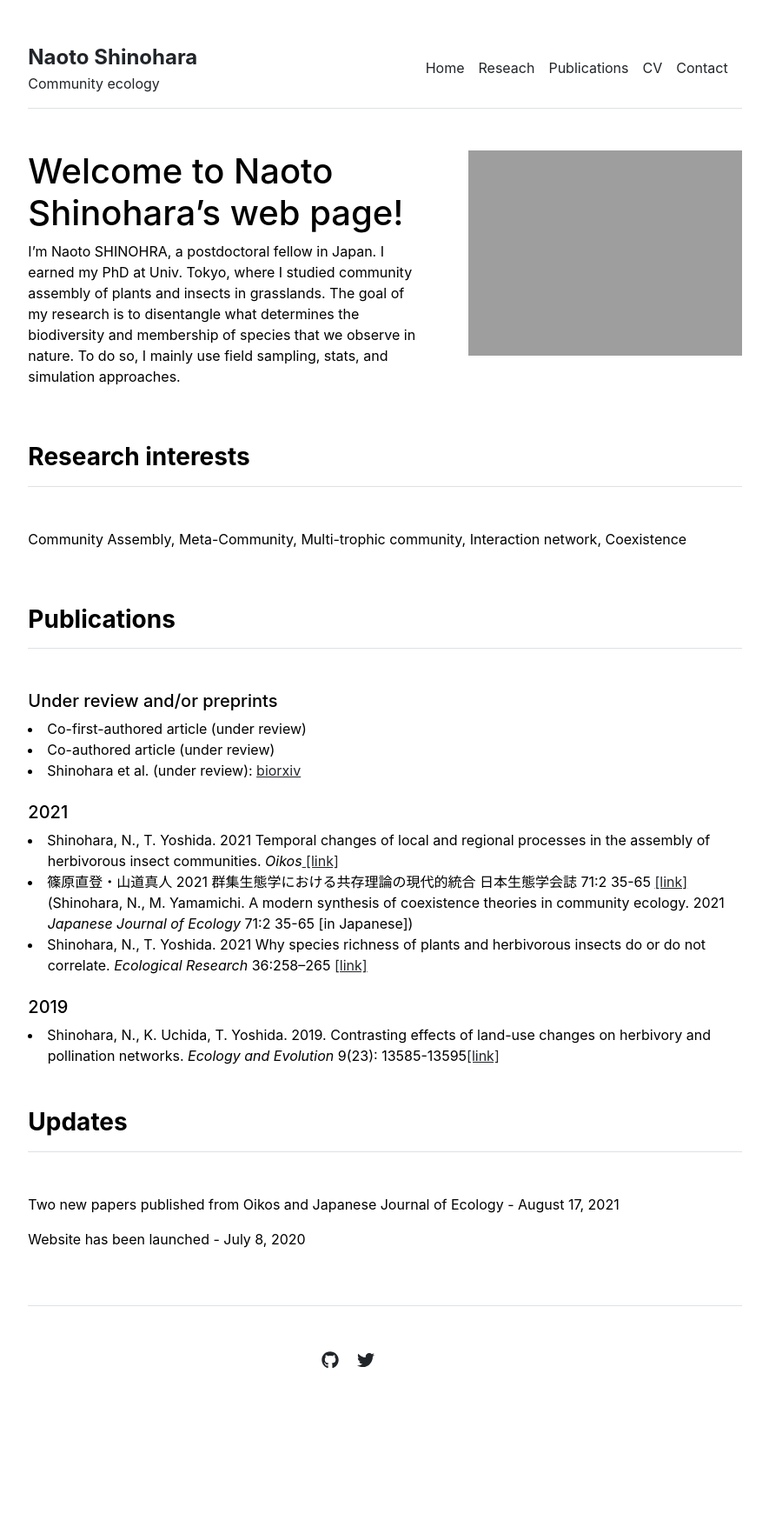
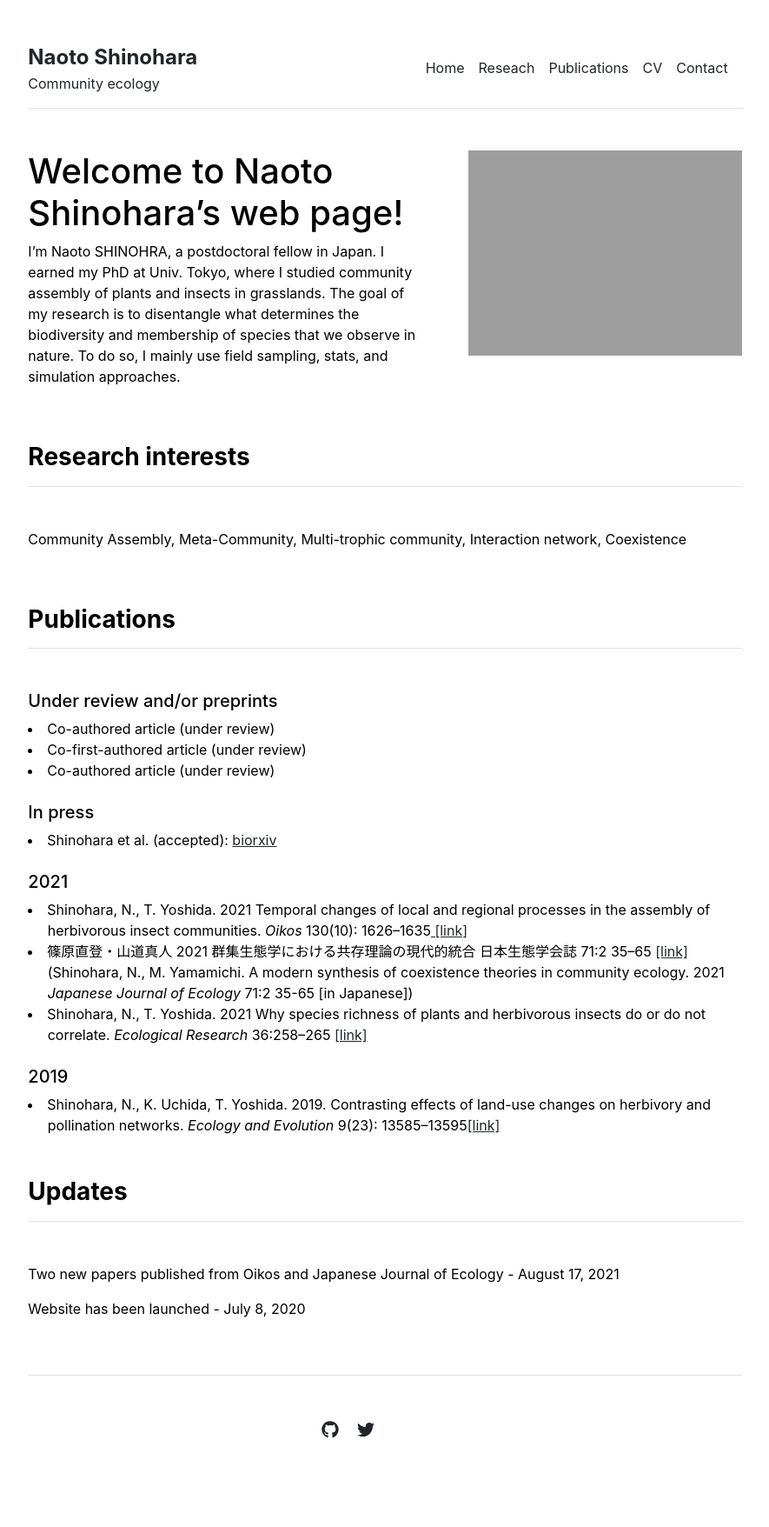
Before and after one commit to snaoto/snaoto.github.io, a Jekyll site: the page built from index.md, in a window 1280 px wide. Shown: the whole page at 87% size, without its empty margins (197-1082 px from the left). Built offline with Jekyll 4.4.1, drawn with Linux system fonts in a browser that asks for light colours; before the commit the page ends 1676 px from its top, so only the background shows below that.

Commit message:
updataed the publications

```diff
--- a/_includes/publications.html
+++ b/_includes/publications.html
@@ -23,17 +23,20 @@
     <h3 class="fw-bold border-bottom pb-3 mb-5">Publications</h3>
 
     <h5>Under review and/or preprints</h5>
+    <li>Co-authored article (under review)</li>
     <li>Co-first-authored article (under review)</li>
     <li>Co-authored article (under review)</li>
-    <li>Shinohara et al. (under review): <a href = https://www.biorxiv.org/content/10.1101/2021.04.29.442042v1 target="_blank">biorxiv</a></li>
+
+    <br><h5>In press</h5>
+    <li>Shinohara et al. (accepted): <a href = https://www.biorxiv.org/content/10.1101/2021.04.29.442042v1 target="_blank">biorxiv</a></li>
 
     <br><h5>2021</h5>
-    <li>Shinohara, N., T. Yoshida. 2021 Temporal changes of local and regional processes in the assembly of herbivorous insect communities. <i>Oikos</i><a href = https://onlinelibrary.wiley.com/doi/full/10.1111/oik.08350 target = "_blank"> [link] </a></li>
-    <li>篠原直登・山道真人 2021 群集生態学における共存理論の現代的統合 日本生態学会誌 71:2 35-65 <a href = https://www.jstage.jst.go.jp/article/seitai/71/2/71_35/_article/-char/ja target = "_blank"> [link] </a> <br>(Shinohara, N., M. Yamamichi. A modern synthesis of coexistence theories in community ecology. 2021 <i>Japanese Journal of Ecology</i> 71:2 35-65 [in Japanese])</br> </li>
+    <li>Shinohara, N., T. Yoshida. 2021 Temporal changes of local and regional processes in the assembly of herbivorous insect communities. <i>Oikos</i> 130(10): 1626–1635<a href = https://onlinelibrary.wiley.com/doi/full/10.1111/oik.08350 target = "_blank"> [link] </a></li>
+    <li>篠原直登・山道真人 2021 群集生態学における共存理論の現代的統合 日本生態学会誌 71:2 35–65 <a href = https://www.jstage.jst.go.jp/article/seitai/71/2/71_35/_article/-char/ja target = "_blank"> [link] </a> <br>(Shinohara, N., M. Yamamichi. A modern synthesis of coexistence theories in community ecology. 2021 <i>Japanese Journal of Ecology</i> 71:2 35-65 [in Japanese])</br> </li>
     <li>Shinohara, N., T. Yoshida. 2021 Why species richness of plants and herbivorous insects do or do not correlate. <i>Ecological Research</i> 36:258–265 <a href = https://esj-journals.onlinelibrary.wiley.com/doi/10.1111/1440-1703.12189 target="_blank">[link]</a></li>
 
     <br><h5>2019</h5>
-    <li>Shinohara, N., K. Uchida, T. Yoshida. 2019. Contrasting effects of land-use changes on herbivory and pollination networks. <i>Ecology and Evolution</i> 9(23): 13585-13595<a href = https://onlinelibrary.wiley.com/doi/10.1002/ece3.5814 target="_blank">[link]</a></li>
+    <li>Shinohara, N., K. Uchida, T. Yoshida. 2019. Contrasting effects of land-use changes on herbivory and pollination networks. <i>Ecology and Evolution</i> 9(23): 13585–13595<a href = https://onlinelibrary.wiley.com/doi/10.1002/ece3.5814 target="_blank">[link]</a></li>
 
   </div>
 </div>
```
